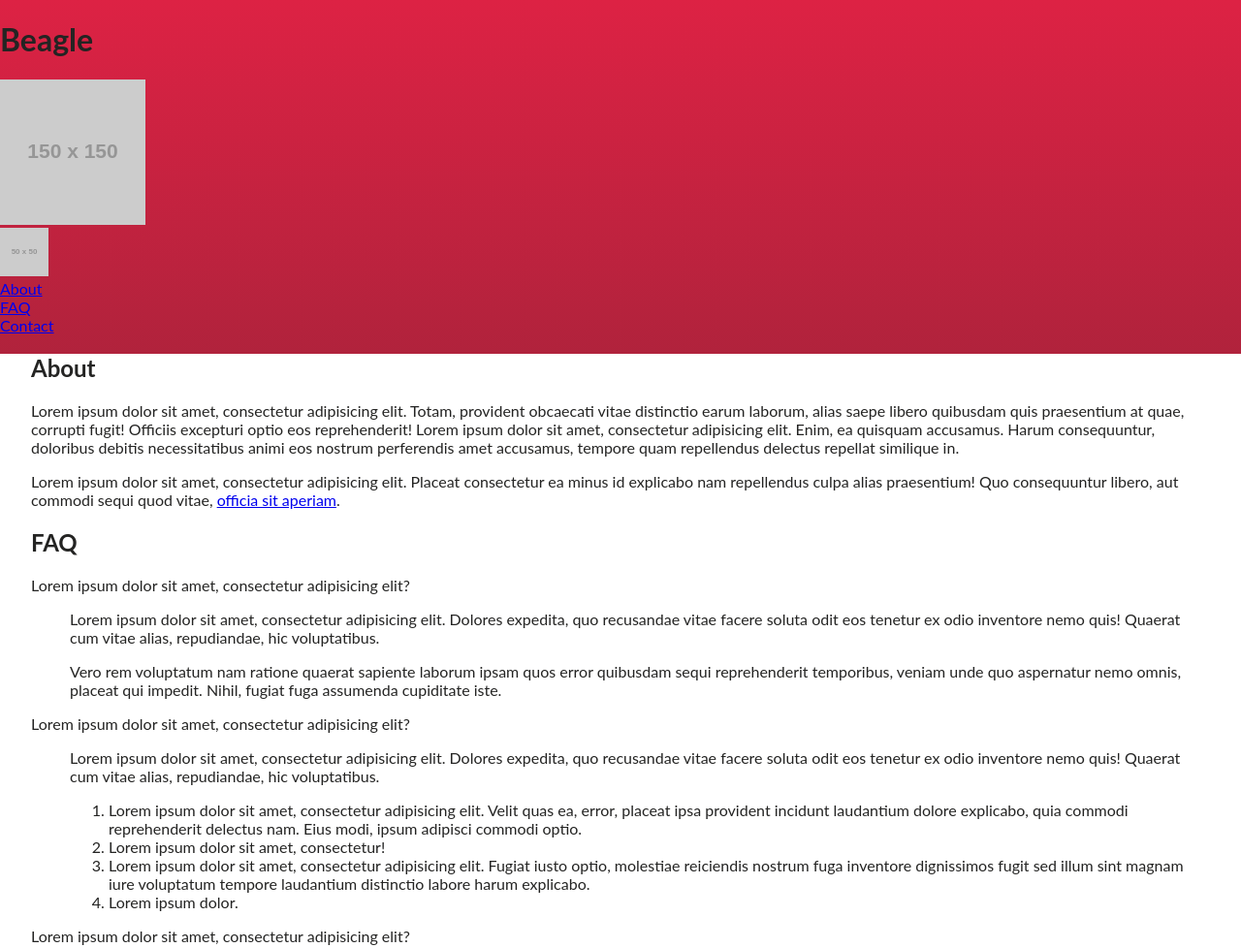
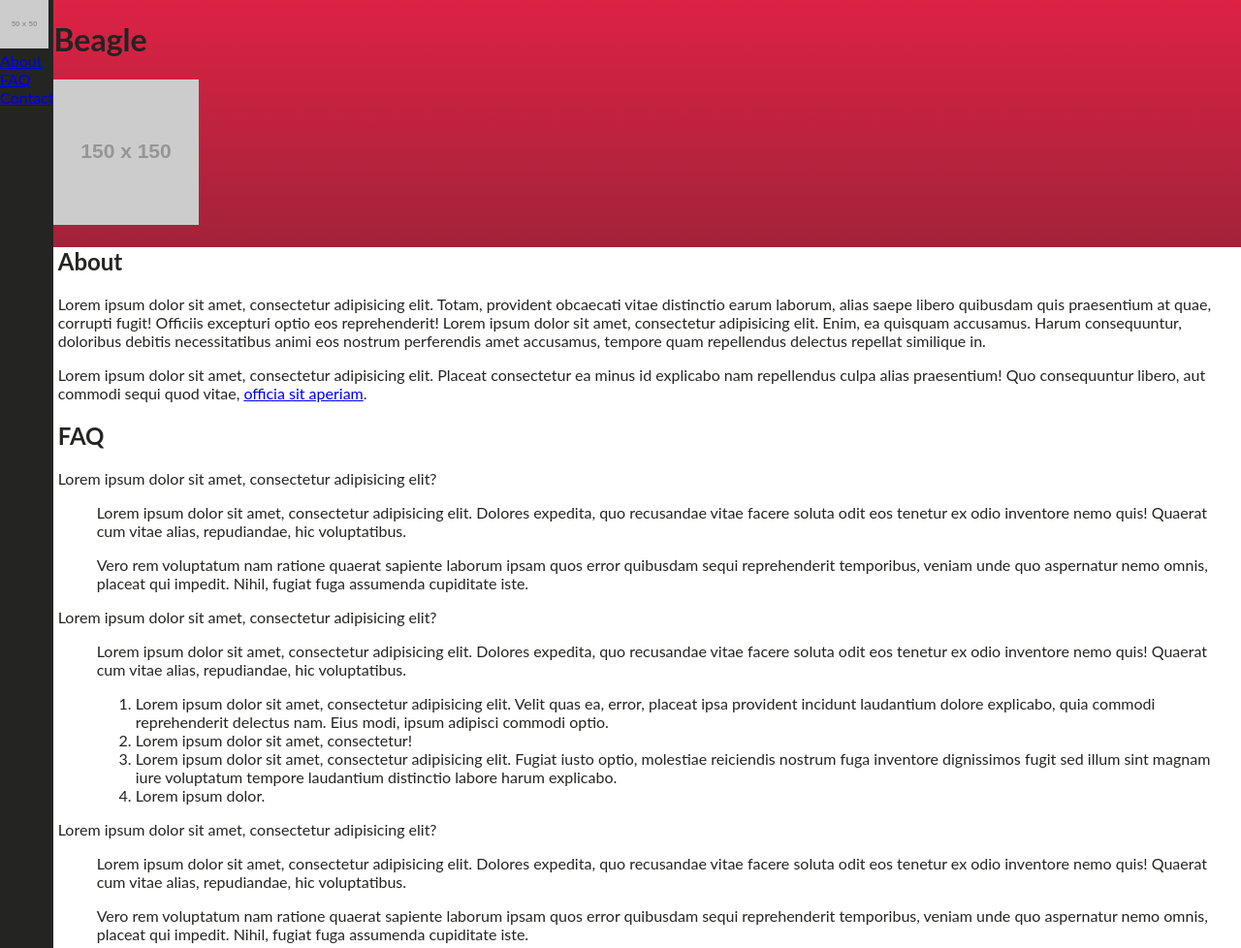
Before and after one commit to fi5u/Beagle-Ionic-app-website, a website: page index.html in a window 1280 px wide. Shown: the top 978 px of the page at 97% size. Drawn offline with nearby package versions, Linux system fonts and the light colour scheme; files that its build step writes are made by us from their sources; placeholder pictures from the web are drawn by us.

Commit message:
Side menu layout uses flexbox

```diff
--- a/assets/sass/_global.scss
+++ b/assets/sass/_global.scss
@@ -1,13 +1,18 @@
+*, *:before, *:after {
+    box-sizing: inherit;
+}
+
+html,
+body {
+    height: 100%;
+}
+
 html {
     @include font(body);
 
     box-sizing: border-box;
     font-size: 62.5%;
     color: color(black);
-}
-
-*, *:before, *:after {
-    box-sizing: inherit;
 }
 
 body {
@@ -19,3 +24,8 @@ body {
 img {
     max-width: 100%;
 }
+
+.body-wrap {
+    display: flex;
+    min-height: 100%;
+}
--- a/assets/sass/modules/__modules.scss
+++ b/assets/sass/modules/__modules.scss
@@ -1,4 +1,5 @@
 @import "contact-form";
+@import "content-wrap";
 @import "faq";
 @import "main";
 @import "page-footer";
--- /dev/null
+++ b/assets/sass/modules/_content-wrap.scss
@@ -0,0 +1,3 @@
+.content-wrap {
+    flex: 1;
+}
--- a/assets/sass/modules/_page-nav.scss
+++ b/assets/sass/modules/_page-nav.scss
@@ -1,3 +1,7 @@
 .page-nav {
+    overflow: hidden;
+    width: auto;
+    height: auto;
 
+    background: color(gray, extra-dark);
 }
--- a/assets/sass/utils/variables/_layout.scss
+++ b/assets/sass/utils/variables/_layout.scss
@@ -25,15 +25,4 @@ $susy: (
     )
 );
 
-$layout-tight-small: (
-    gutters: 0,
-    container: auto
-);
-
-$layout-tight: (
-    gutters: 0,
-    container: 80em
-);
-
-$page-pad: 32px;
-$page-pad-sm: 20px;
+$side-nav-width: 180px;
--- a/index.html
+++ b/index.html
@@ -12,13 +12,7 @@
         <link rel="stylesheet" href="assets/css/style.css">
     </head>
     <body>
-        <header class="page-header">
-            <h1 class="page-header__title">Beagle</h1>
-
-            <div class="page-header__logo">
-                <img src="http://placehold.it/150" alt="Beagle logo">
-            </div>
-
+        <div class="body-wrap">
             <nav class="page-nav">
                 <img src="http://placehold.it/50" alt="Beagle logo">
 
@@ -34,6 +28,14 @@
                     <a href="#contact" class="page-nav__item-link">Contact</a>
                 </div>
             </nav>
+
+            <div class="content-wrap">
+                <header class="page-header">
+                    <h1 class="page-header__title">Beagle</h1>
+
+                    <div class="page-header__logo">
+                        <img src="http://placehold.it/150" alt="Beagle logo">
+                    </div>
                 </header>
 
                 <main class="main">
@@ -113,7 +115,8 @@
                     <small class="page-footer__small">Beagle app &copy; 2015 &bull; d24</small>
                 </footer>
 
-
+            </div>
+        </div>
 
         <script>
             (function(b,o,i,l,e,r){b.GoogleAnalyticsObject=l;b[l]||(b[l]=
```
Lines whose indentation alone changed are shown as unchanged.
